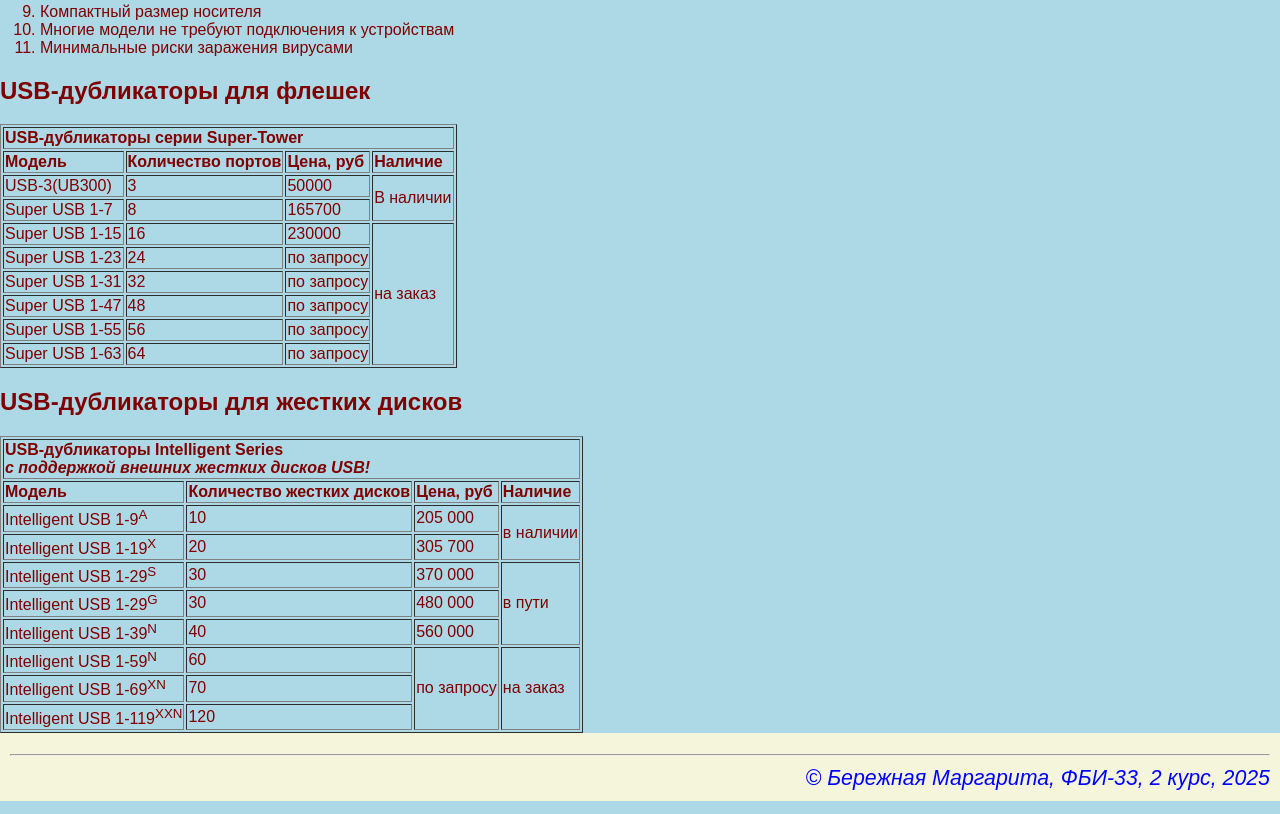
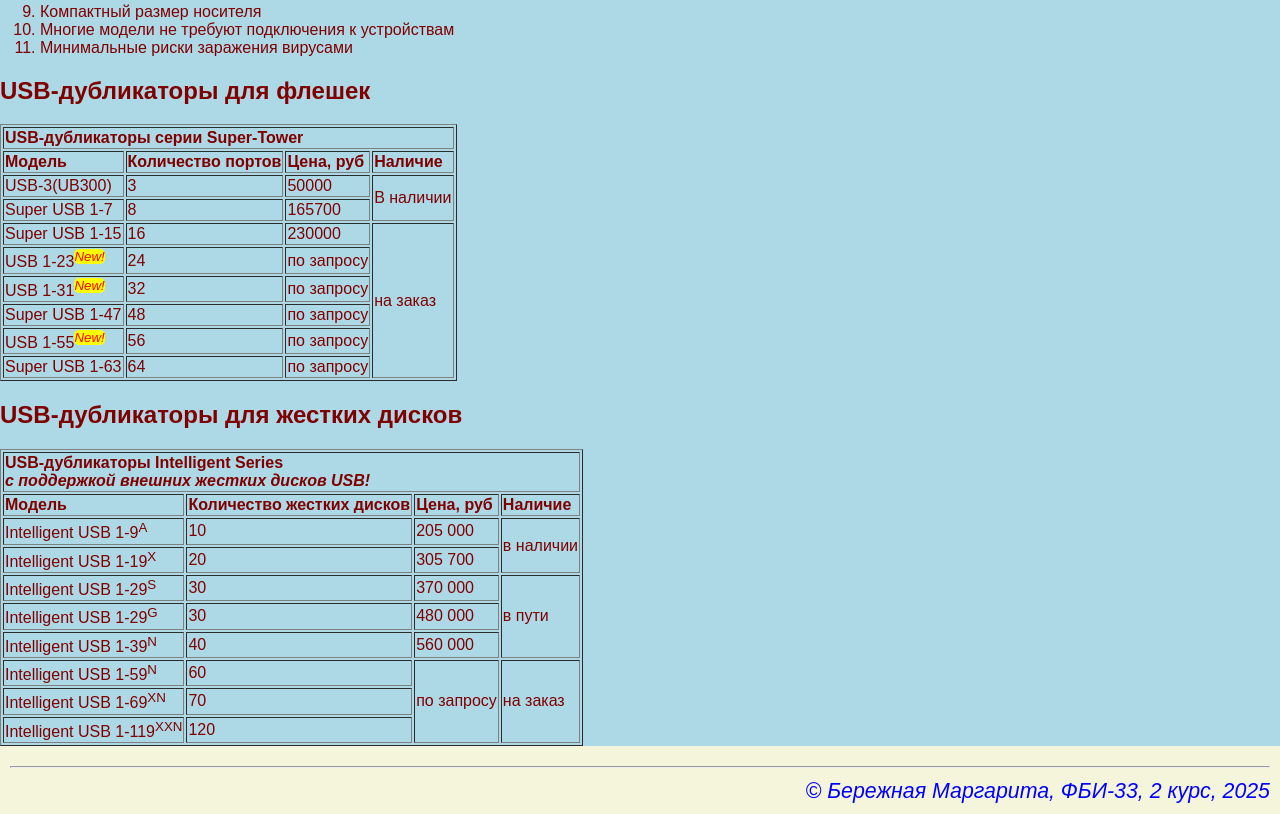
Before and after one commit to margaritaaa07/web-front-labs, a plain HTML site: page lab2/usb.html in a window 1280 px wide. Shown: the part 681-1495 px from the top of the page. Drawn offline with Linux system fonts and the light colour scheme.

Commit message:
Выделение новинок

```diff
--- a/lab2/usb.html
+++ b/lab2/usb.html
@@ -99,13 +99,15 @@
                     <td rowspan="6">на заказ</td>
                 </tr>
                 <tr>
-                    <td>Super USB 1-23</td>
+                    <td><span title="Модель Super USB 1-23 появилась в продаже 30.11.2024">USB 1-23</span><sup style="background-color: yellow;
+                    color: red;border-radius: 5px;"><i>New!</i></sup> </td>
                     <td>24</td>
                     <td>по запросу</td>
                     <!-- = -->
                 </tr>
                 <tr>
-                    <td>Super USB 1-31</td>
+                    <td><span title="Модель Super USB 1-31 появилась в продаже 30.01.2025">USB 1-31</span><sup style="background-color: yellow;
+                    color: red;border-radius: 5px;"><i>New!</i></sup></td>
                     <td>32</td>
                     <td>по запросу</td>
                     <!-- = -->
@@ -117,7 +119,8 @@
                     <!-- = -->
                 </tr>
                 <tr>
-                    <td>Super USB 1-55</td>
+                    <td><span title="Модель Super USB 1-55 появилась в продаже 30.01.2025">USB 1-55</span><sup style="background-color: yellow;
+                    color: red;border-radius: 5px;"><i>New!</i></sup></td>
                     <td>56</td>
                     <td>по запросу</td>
                     <!-- = -->
```
